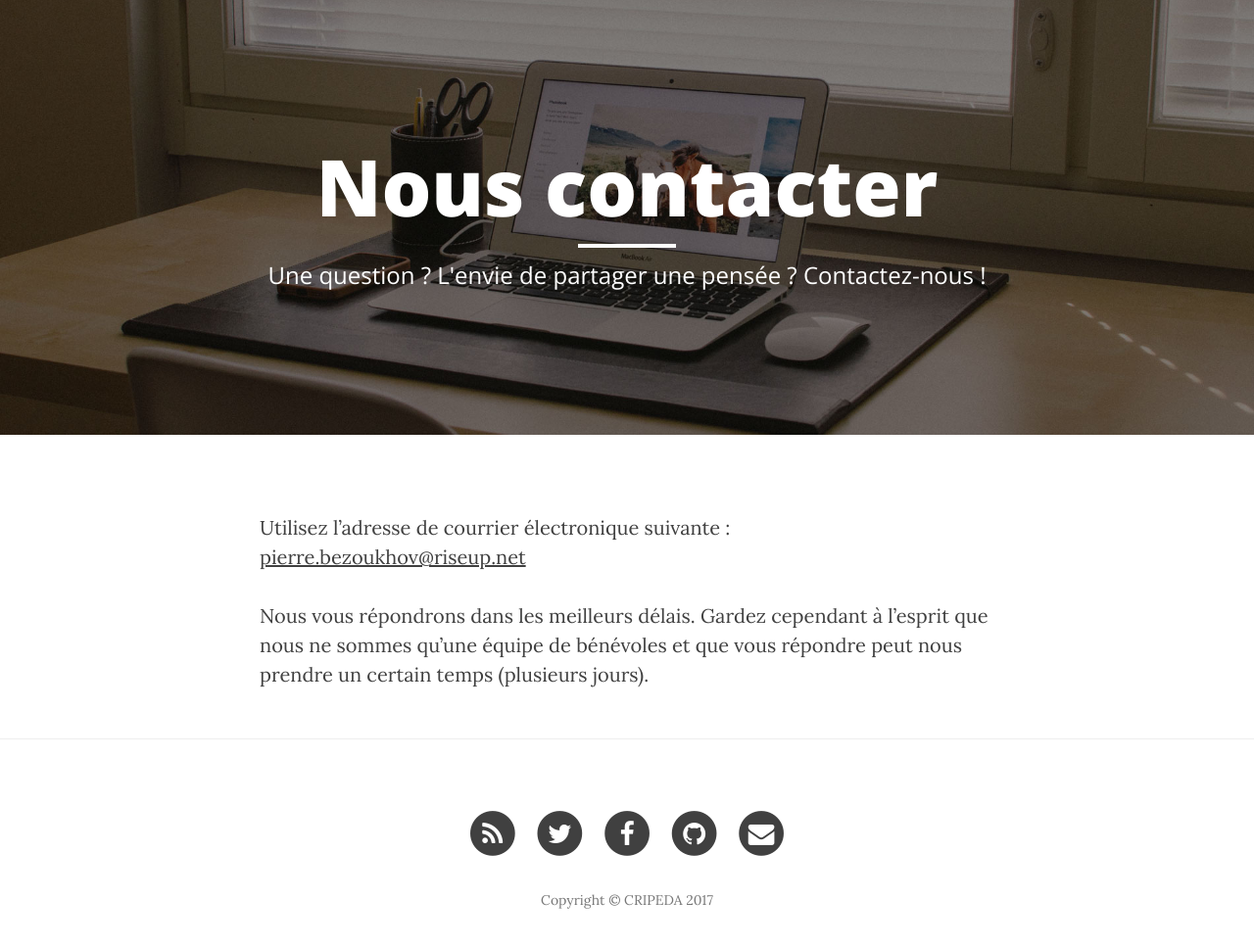
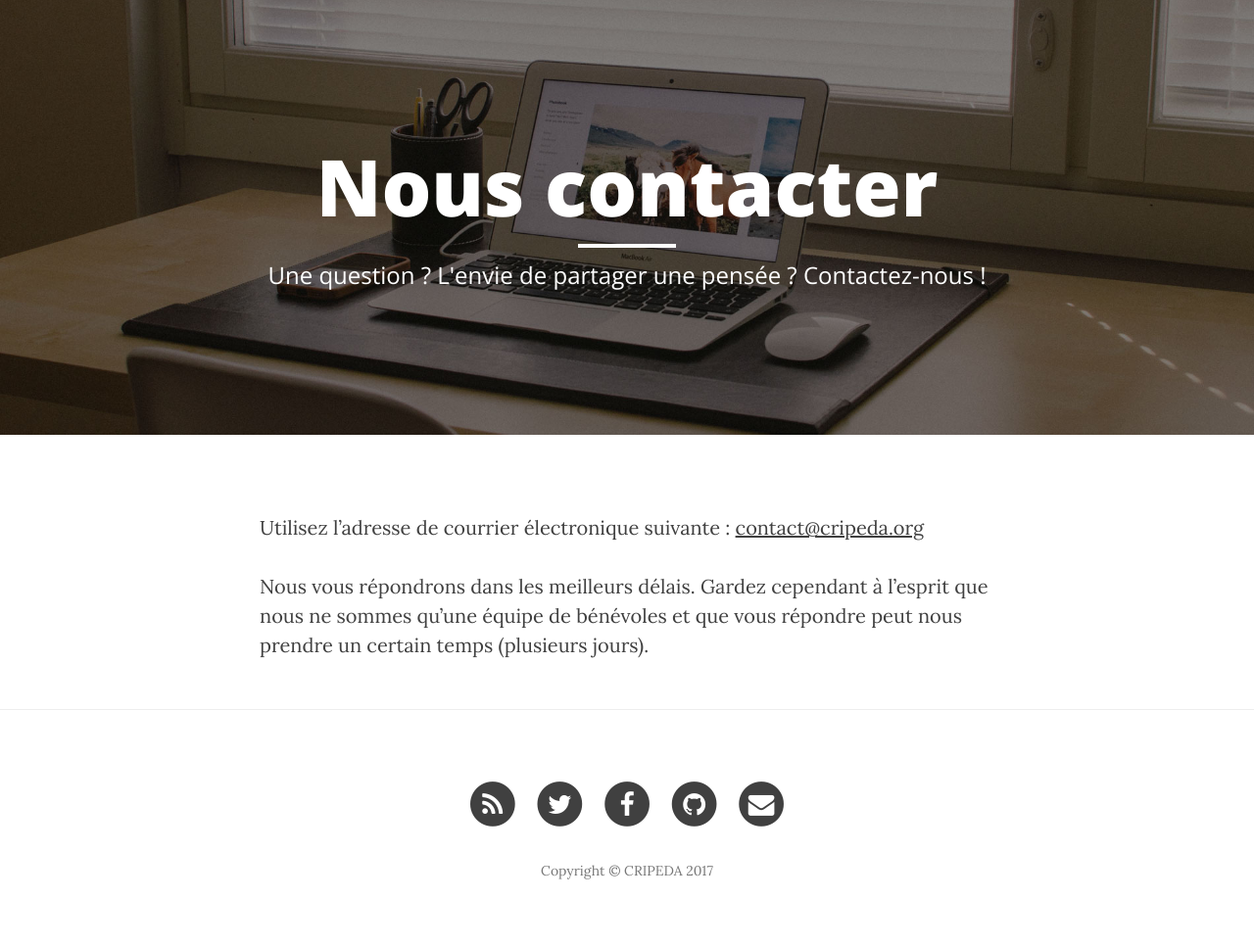
Before and after one commit to cripeda/cripeda.github.io, a Jekyll site: the page built from contact.md, in a window 1280 px wide, cut to the strip 104-1099 px from the top of the page. Shown: the top 967 px of the strip at 98% size. Built offline with Jekyll 4.4.1, drawn with Linux system fonts in a browser that asks for light colours; nearby versions of some CDN libraries; some of the changed lines change nothing that is shown.

Commit message:
Change contact address

```diff
--- a/contact.md
+++ b/contact.md
@@ -5,6 +5,6 @@ description: "Une question ? L'envie de partager une pensée ? Contactez-nous !"
 header-img: "img/contact-bg.jpg"
 ---
 
-Utilisez l'adresse de courrier électronique suivante : <pierre.bezoukhov@riseup.net>
+Utilisez l'adresse de courrier électronique suivante : <contact@cripeda.org>
 
 Nous vous répondrons dans les meilleurs délais. Gardez cependant à l'esprit que nous ne sommes qu'une équipe de bénévoles et que vous répondre peut nous prendre un certain temps (plusieurs jours).
```
